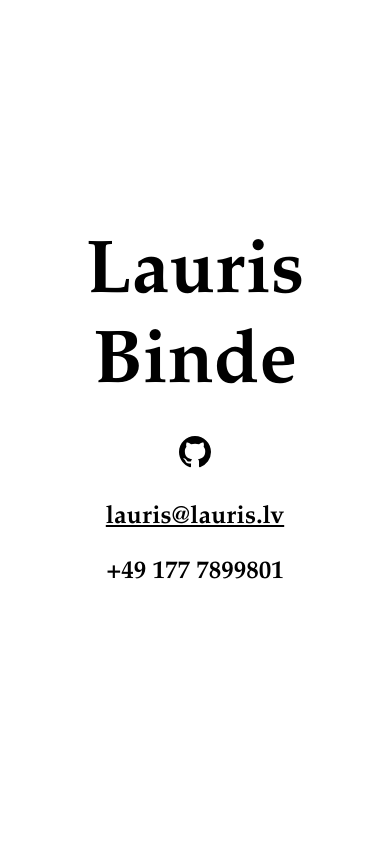
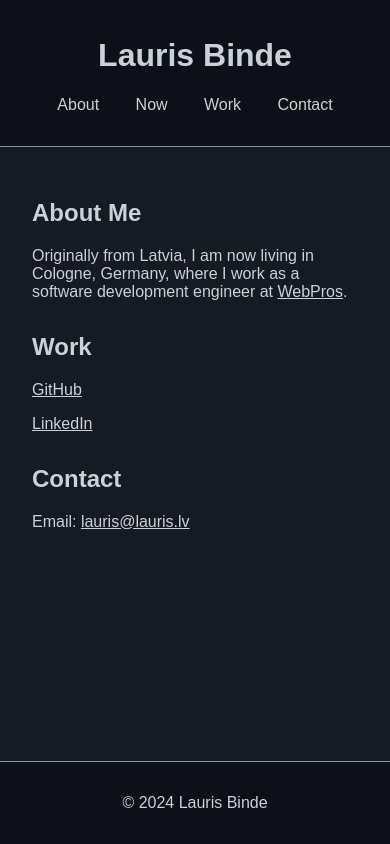
Before and after one commit to laurisb/laurisb.github.io, a plain HTML site: page index.html in a window 390 px wide. Drawn offline with Linux system fonts and the light colour scheme.

Commit message:
New design, removed phone number, added favicon and now page

```diff
--- a/css/style.css
+++ /dev/null
@@ -1,39 +0,0 @@
-body
-{
-    font-family: "Palatino Linotype", "Book Antiqua", Palatino, serif;
-    font-size: 25px;
-    font-weight: bold;
-    height: 100vh;
-    margin: 0;
-    position: relative;
-}
-
-.box
-{
-    -ms-flex-align: center;
-    -ms-flex-pack: center;
-    -webkit-box-align: center;
-    -webkit-box-pack: center;
-    align-items: center;
-    display: -webkit-box;
-    display: -ms-flexbox;
-    display: flex;
-    height: 100%;
-    justify-content: center;
-}
-
-.box-content
-{
-    text-align: center;
-}
-
-h1
-{
-    font-size: 75px;
-    margin: 0;
-}
-
-a, a:active, a:visited, a:hover
-{
-    color: black;
-}
--- a/index.html
+++ b/index.html
@@ -6,30 +6,45 @@
 
         <title>Lauris Binde</title>
 
-        <link rel="stylesheet" href="css/style.css" />
+        <link rel="shortcut icon" type="image/x-icon" href="favicon.ico" />
+
+        <link rel="stylesheet" href="style.css" />
     </head>
     <body>
-        <div class="box">
-            <div class="box-content">
+        <header>
+            <h1>Lauris Binde</h1>
+            <nav>
+                <ul>
+                    <li><a href="#about">About</a></li>
+                    <li><a href="now.html">Now</a></li>
+                    <li><a href="#work">Work</a></li>
+                    <li><a href="#contact">Contact</a></li>
+                </ul>
+            </nav>
+        </header>
+        <main>
+            <section id="about">
+                <h2>About Me</h2>
 
-                <h1>Lauris Binde</h1>
+                <p>Originally from Latvia, I am now living in Cologne, Germany, where I work as a software development engineer at <a href="https://webpros.com/">WebPros</a>.</p>
+            </section>
 
-                <p>
-                    <a href="https://github.com/laurisb">
-                        <svg height="32" aria-hidden="true" viewBox="0 0 16 16" version="1.1" width="32" data-view-component="true" class="octicon octicon-mark-github v-align-middle">
-                            <path fill-rule="evenodd" d="M8 0C3.58 0 0 3.58 0 8c0 3.54 2.29 6.53 5.47 7.59.4.07.55-.17.55-.38 0-.19-.01-.82-.01-1.49-2.01.37-2.53-.49-2.69-.94-.09-.23-.48-.94-.82-1.13-.28-.15-.68-.52-.01-.53.63-.01 1.08.58 1.23.82.72 1.21 1.87.87 2.33.66.07-.52.28-.87.51-1.07-1.78-.2-3.64-.89-3.64-3.95 0-.87.31-1.59.82-2.15-.08-.2-.36-1.02.08-2.12 0 0 .67-.21 2.2.82.64-.18 1.32-.27 2-.27.68 0 1.36.09 2 .27 1.53-1.04 2.2-.82 2.2-.82.44 1.1.16 1.92.08 2.12.51.56.82 1.27.82 2.15 0 3.07-1.87 3.75-3.65 3.95.29.25.54.73.54 1.48 0 1.07-.01 1.93-.01 2.2 0 .21.15.46.55.38A8.013 8.013 0 0016 8c0-4.42-3.58-8-8-8z"></path>
-                        </svg>
-                    </a>
-                </p>
+            <section id="work">
+                <h2>Work</h2>
 
-                <p>
-                    <a href="mailto:&#108;&#097;&#117;&#114;&#105;&#115;&#064;&#108;&#097;&#117;&#114;&#105;&#115;&#046;&#108;&#118;">&#108;&#097;&#117;&#114;&#105;&#115;&#064;&#108;&#097;&#117;&#114;&#105;&#115;&#046;&#108;&#118;</a>
-                </p>
+                <p><a href="https://github.com/laurisb">GitHub</a></p>
 
-                <p>
-                    +49 177 7899801
-                </p>
-            </div>
-        </div>
+                <p><a href="https://www.linkedin.com/in/lauris-binde/">LinkedIn</a></p>
+            </section>
+
+            <section id="contact">
+                <h2>Contact</h2>
+
+                <p>Email: <a href="mailto:&#108;&#097;&#117;&#114;&#105;&#115;&#064;&#108;&#097;&#117;&#114;&#105;&#115;&#046;&#108;&#118;">&#108;&#097;&#117;&#114;&#105;&#115;&#064;&#108;&#097;&#117;&#114;&#105;&#115;&#046;&#108;&#118;</a></p>
+            </section>
+        </main>
+        <footer>
+            <p>&copy; 2024 Lauris Binde</p>
+        </footer>
     </body>
 </html>
--- /dev/null
+++ b/style.css
@@ -0,0 +1,57 @@
+body {
+    font-family: Arial, sans-serif;
+    margin: 0;
+    padding: 0;
+    color: #c9d1d9;
+    background-color: #161b22;
+}
+
+a, a:active, a:visited {
+    color: #c9d1d9;
+}
+
+a:hover {
+    color: #478be6;
+}
+
+header {
+    background-color: #0d1117;
+    color: #c9d1d9;
+    padding: 1em 0;
+    text-align: center;
+    border-bottom: 1px solid #8b949e;
+}
+
+nav ul {
+    list-style: none;
+    padding: 0;
+}
+
+nav ul li {
+    display: inline;
+    margin: 0 1em;
+}
+
+nav ul li a {
+    color: #c9d1d9;
+    text-decoration: none;
+}
+
+main {
+    padding: 2em;
+}
+
+section {
+    margin-bottom: 2em;
+}
+
+footer {
+    background-color: #0d1117;
+    color: #c9d1d9;
+    text-align: center;
+    padding: 1em 0;
+    border-top: 1px solid #8b949e;
+    position: fixed;
+    width: 100%;
+    bottom: 0;
+}
```
Also changed, not shown: now.html (added, +39 -0 lines), favicon.ico (added).
